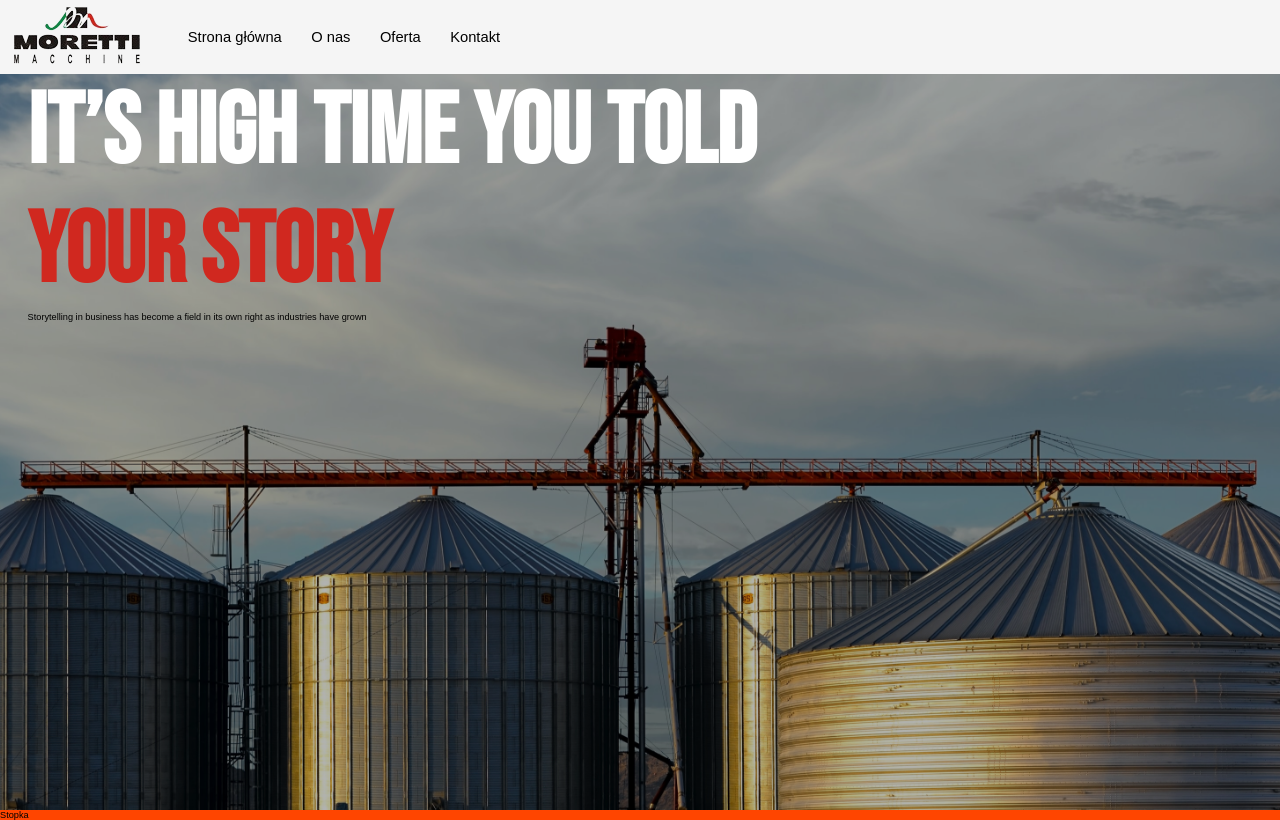
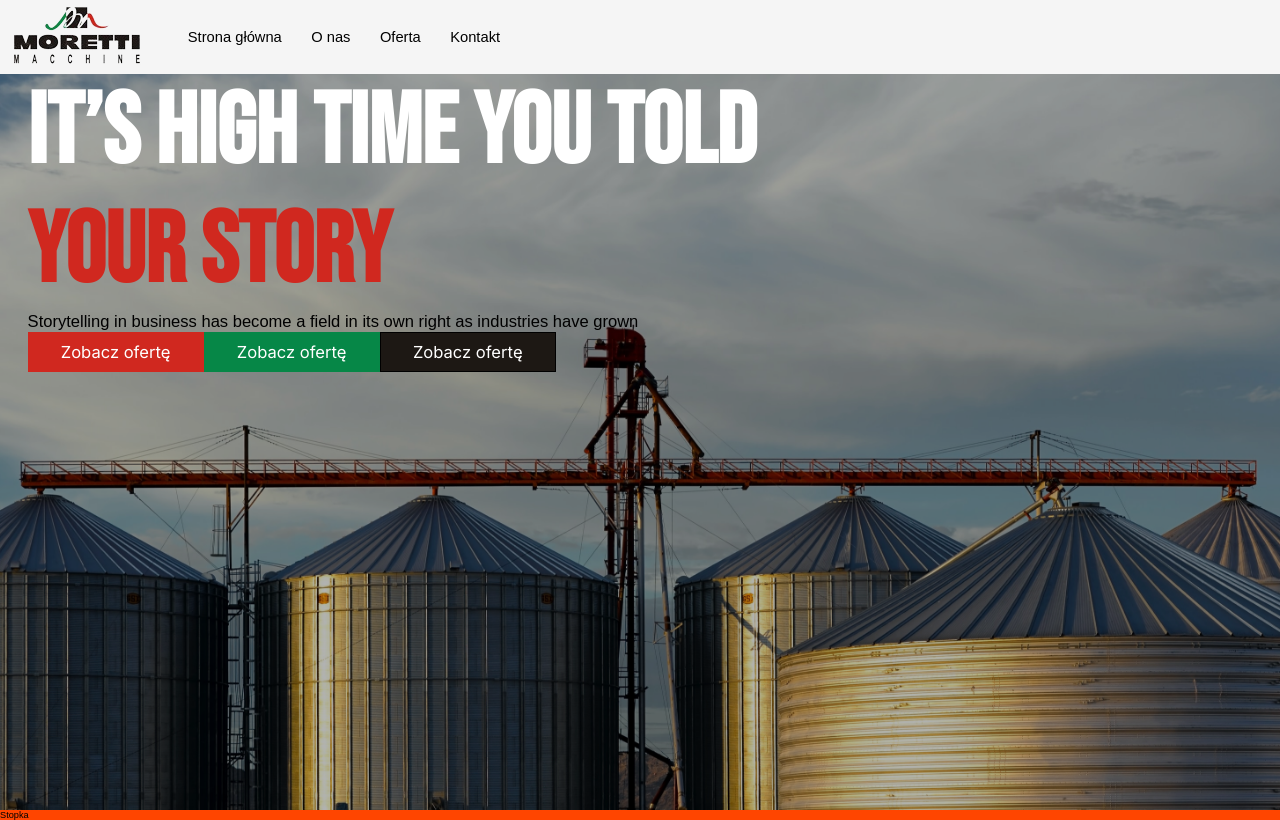
Before and after one commit to mateusz-wojcikjs/moretti.pl, a Next.js app: page / in a window 1280 px wide. Built offline with nearby package versions, Linux system fonts and the light colour scheme.

Commit message:
added button component; basic text component

```diff
--- a/components/Hero/index.tsx
+++ b/components/Hero/index.tsx
@@ -3,6 +3,8 @@ import { StaticImageData } from "next/image";
 import HeroBackground from "./HeroBackground/HeroBackground";
 import { HeroContainer, StyledHero } from "./Hero.styled";
 import Heading from "../common/Heading";
+import Button from "../common/Button";
+import Text from "../common/Text/text";
 
 export type TitleType = {
   textTop: string;
@@ -20,8 +22,11 @@ const Hero: FC<HeroProps> = ({ img, title, subtitle }) => {
     <StyledHero>
       <HeroBackground img={img} />
       <HeroContainer>
-        <Heading title={title} headingLevel={"h1"} />
-        <p>{subtitle}</p>
+        <Heading title={title} headingLevel="h1" />
+        <Text>{subtitle}</Text>
+        <Button link="/oferta" type="primary" text="Zobacz ofertę" />
+        <Button link="/oferta" type="secondary" text="Zobacz ofertę" />
+        <Button link="/oferta" type="tertiary" text="Zobacz ofertę" />
       </HeroContainer>
     </StyledHero>
   );
--- /dev/null
+++ b/components/common/Button/Button.styled.ts
@@ -0,0 +1,48 @@
+import styled from "styled-components";
+
+export const StyledButton = styled.a`
+  cursor: pointer;
+  font-size: ${({ theme }) => theme.font.size.m};
+  padding: 1rem 3.5rem;
+  color: ${({ theme }) => theme.colors.white};
+  font-family: ${({ theme }) => theme.font.family.inter};
+  transition: background-color 300ms ease, color 300ms ease;
+  display: inline-block;
+
+  border: 1px solid ${({ theme, type }) =>
+    type === "primary"
+      ? theme.colors.primary
+      : type === "secondary"
+      ? theme.colors.secondary
+      : "black"};
+
+  background-color: ${({ theme, type }) =>
+    type === "primary"
+      ? theme.colors.primary
+      : type === "secondary"
+      ? theme.colors.secondary
+      : theme.colors.black};
+
+
+  &:hover {
+    background-color: ${({ theme, type }) =>
+      type === "primary"
+        ? theme.colors.primaryLight
+        : type === "secondary"
+        ? theme.colors.secondaryLight
+        : "rgba(0,0,0, .3)"};
+
+    color: ${({ theme, type }) =>
+      type === "tertiary" ? theme.colors.white : theme.colors.black}
+  }
+
+  &:active {
+    background-color: ${({ theme, type }) =>
+      type === "primary"
+        ? theme.colors.primaryDark
+        : type === "secondary"
+        ? theme.colors.secondaryDark
+        : "rgba(0,0,0, .75)"};
+  }
+}
+`;
--- /dev/null
+++ b/components/common/Button/index.tsx
@@ -0,0 +1,21 @@
+import React, { FC } from "react";
+import { StyledButton } from "./Button.styled";
+import Link from "next/link";
+
+export type buttonType = "primary" | "secondary" | "tertiary";
+
+export interface ButtonProps {
+  link: string;
+  type: buttonType;
+  text: string;
+}
+
+const Button: FC<ButtonProps> = ({ link, type, text }) => {
+  return (
+    <Link href={link}>
+      <StyledButton type={type}>{text}</StyledButton>
+    </Link>
+  );
+};
+
+export default Button;
--- /dev/null
+++ b/components/common/Text/Text.styled.ts
@@ -0,0 +1,5 @@
+import styled from "styled-components";
+
+export const StyledText = styled.p`
+  font-size: ${({ theme }) => theme.font.size.m};
+`;
--- /dev/null
+++ b/components/common/Text/text.tsx
@@ -0,0 +1,8 @@
+import React, { FC } from "react";
+import { StyledText } from "./Text.styled";
+
+const Text: FC<{ children?: string }> = ({ children }) => {
+  return <StyledText>{children}</StyledText>;
+};
+
+export default Text;
```
